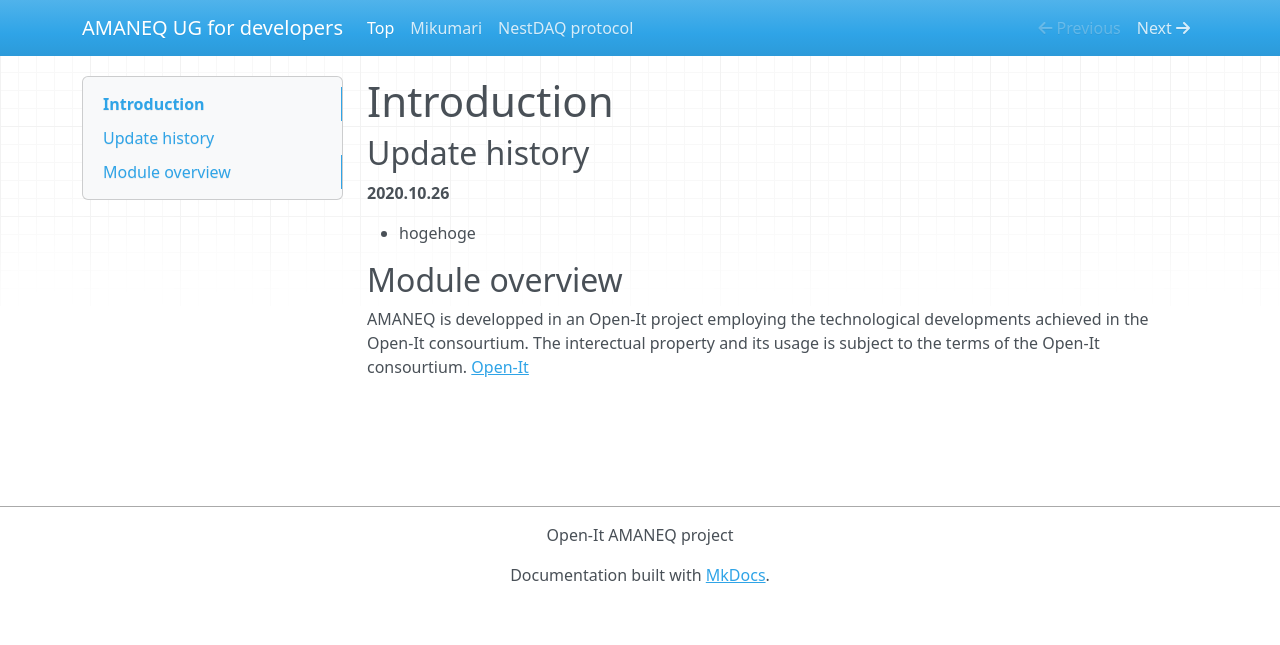
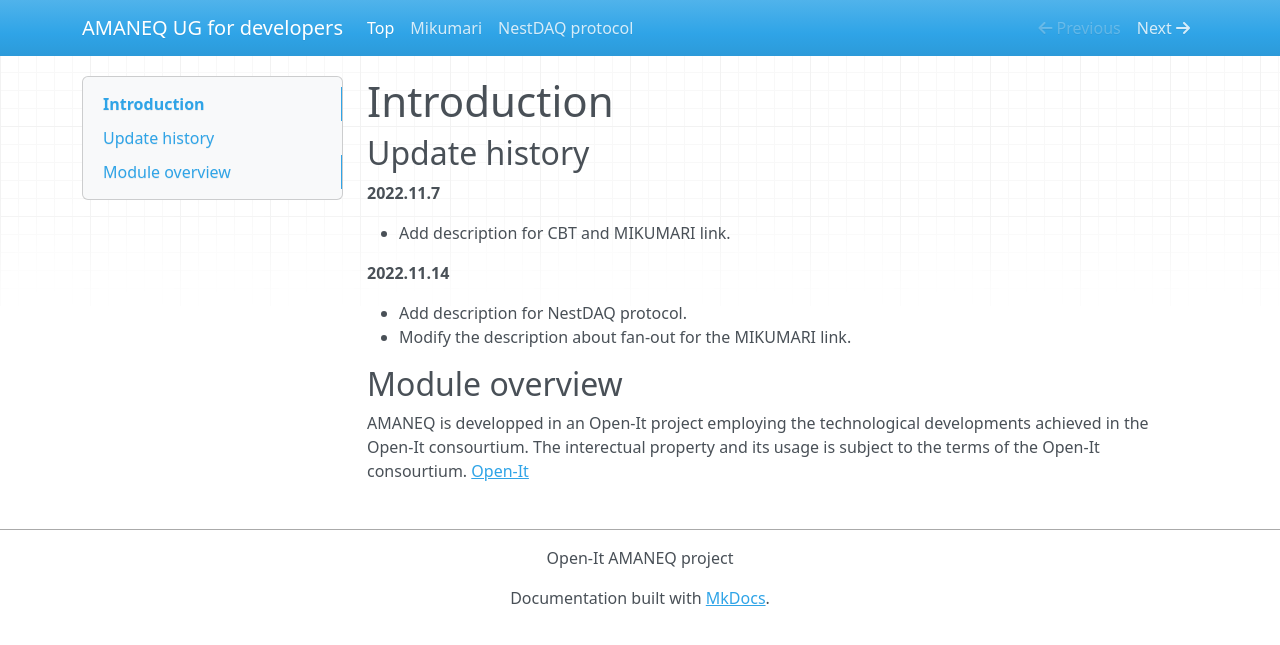
Before and after one commit to RyotaroHonda/ug-for-devel, an MkDocs documentation site: the page built from docs/index.md, in a window 1280 px wide. Shown: the top 645 px of the page. Built offline with MkDocs 1.6.1, drawn with Linux system fonts in a browser that asks for light colours; nearby versions of some CDN libraries.

Commit message:
Add NestDAQ protocol.

```diff
--- a/docs/index.md
+++ b/docs/index.md
@@ -2,9 +2,14 @@
 
 ## Update history
 
-**2020.10.26**
+**2022.11.7**
 
-* hogehoge
+* Add description for CBT and MIKUMARI link.
+
+**2022.11.14**
+
+* Add description for NestDAQ protocol.
+* Modify the description about fan-out for the MIKUMARI link.
 
 ## Module overview
 
```
Also changed, not shown: docs/mikumari/main.md (+1 -1 lines), docs/nestdaq_protocol/main.md (+12 -0 lines), docs/mikumari/mikumari-fanout.png.
